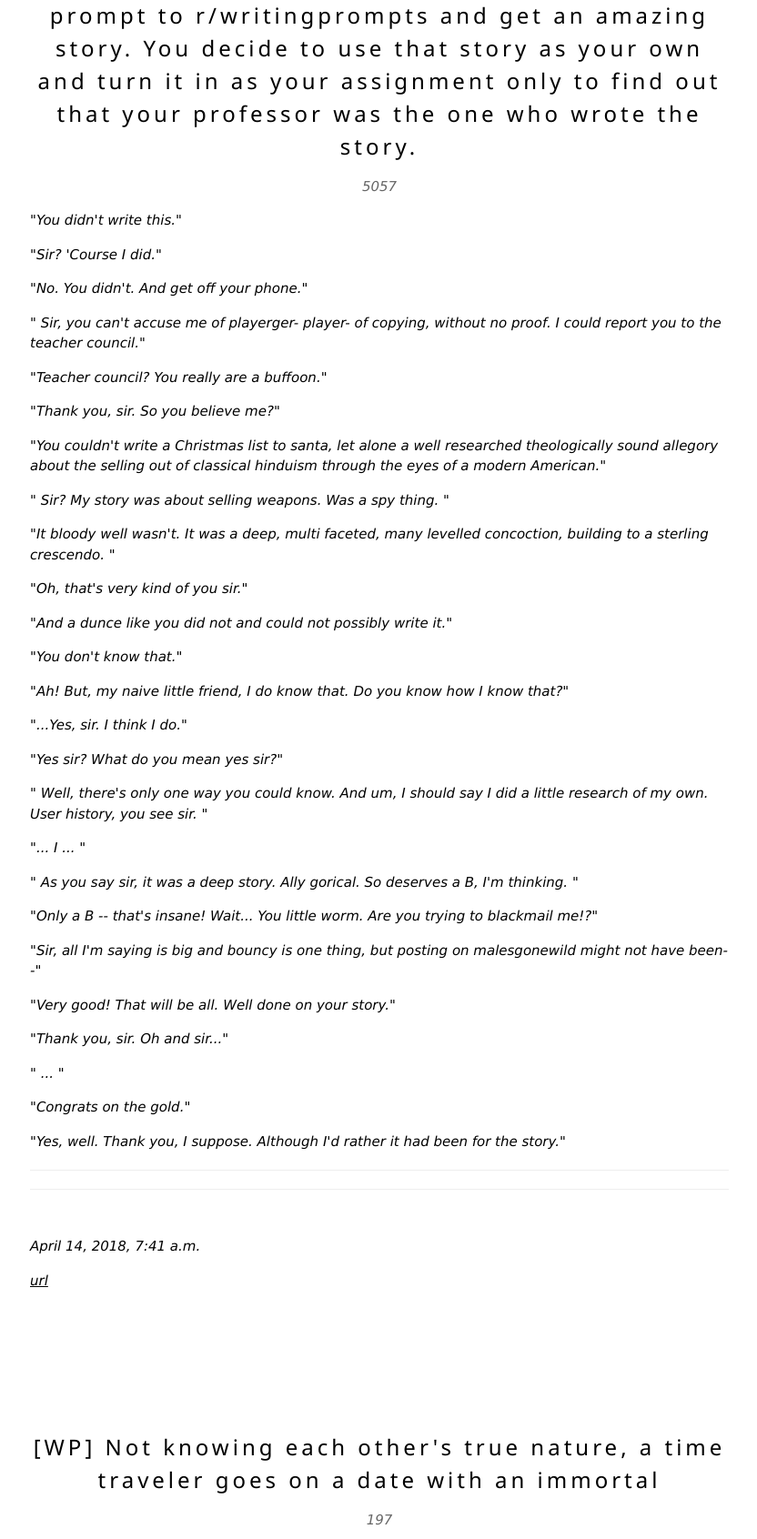
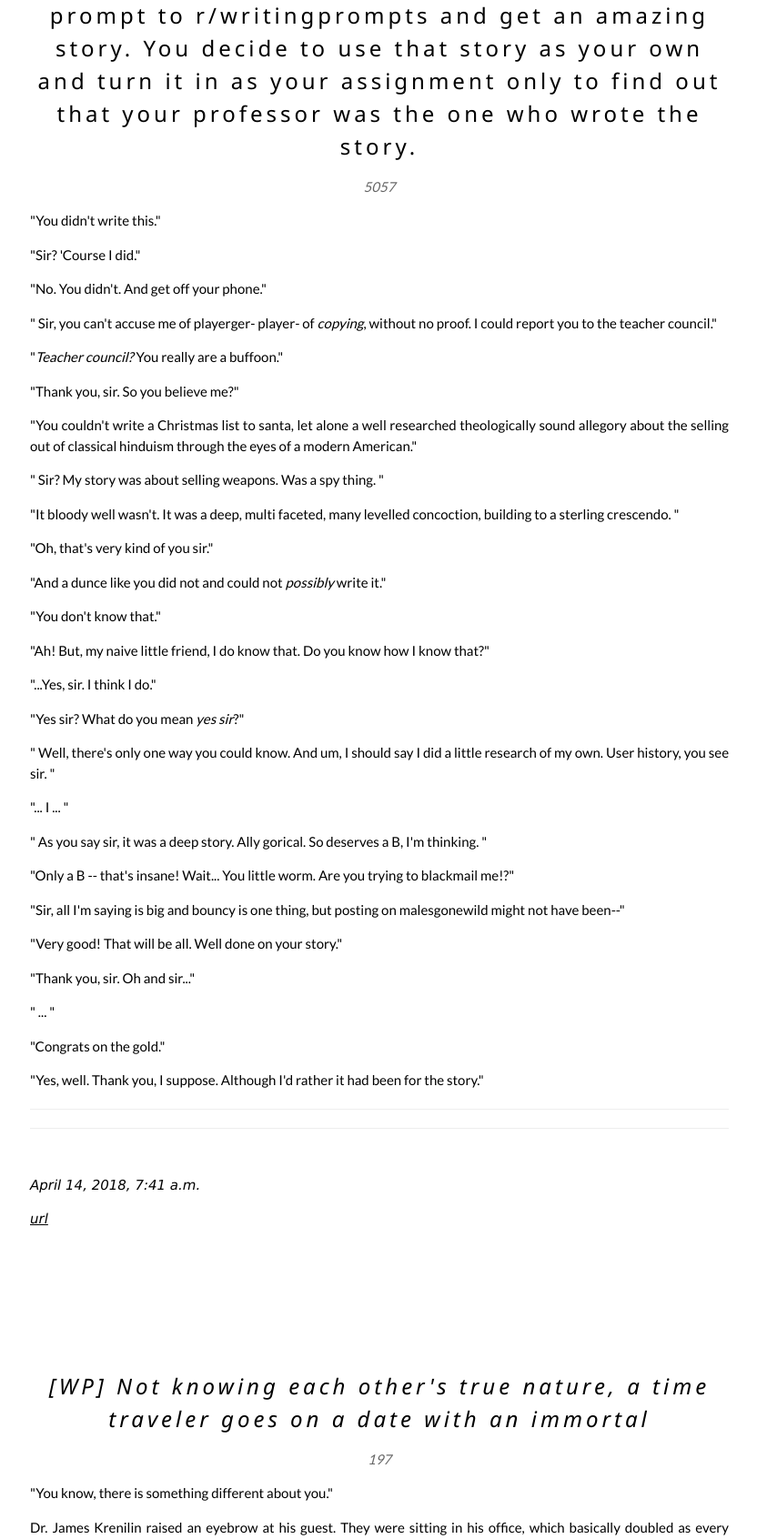
Before and after one commit to ralsuwaidi/djangoApp, a Django app: template vivian/templates/vivian/index.html in a window 1280 px wide. Shown: the part 252-1944 px from the top of the page at 91% size, without its empty margins (223-1055 px from the left). Run offline with Django 3.2, Linux system fonts and the light colour scheme; the template is opened without the code that fills it: values that come from a table or form of the project are taken from there, others are empty; data comes from the database, SQL or seed files in the repository; both versions use the stored data as it was after the commit.

Commit message:
removed italics

```diff
--- a/vivian/templates/vivian/index.html
+++ b/vivian/templates/vivian/index.html
@@ -8,9 +8,8 @@
 <link rel="stylesheet" href="https://cdnjs.cloudflare.com/ajax/libs/font-awesome/4.7.0/css/font-awesome.min.css">
 <style>
 .no-italics {
-    font-style: normal;
-
-
+    font-style: normal !important;
+    font-family: "Lato", sans-serif;
 }
 </style>
 
@@ -28,14 +27,14 @@
 
     {% for key in question %}
     <!-- The Band Section -->
-    <div class="w3-container w3-content  w3-padding-64  no-italics" style="max-width:800px" id="band">
+    <div class="w3-container w3-content  w3-padding-64" style="max-width:800px" id="band">
       <h3 class="w3-wide w3-center">{{key.title}}</h3>
-      <p class="w3-opacity w3-center"><i>{{key.score}}</p>
-    <p class="w3-justify" >
+      <p class="w3-opacity w3-center no-italics"><i>{{key.score}}</p>
+    <div class="no-italics w3-justify" >
       {% autoescape off %}
       {{key.comment|markdown}}
       {% endautoescape %}
-  </p>
+  </div>
   <hr align="left" width="100%">
   <hr align="left" width="100%">
     <div class="w3-row w3-padding-16">
```
Also changed, not shown: db.sqlite3.
